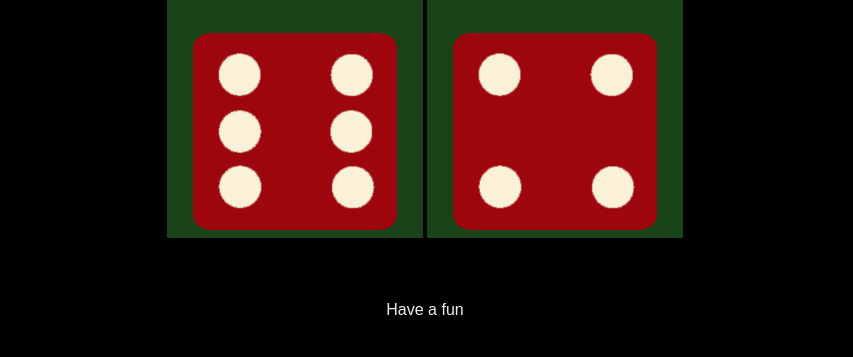
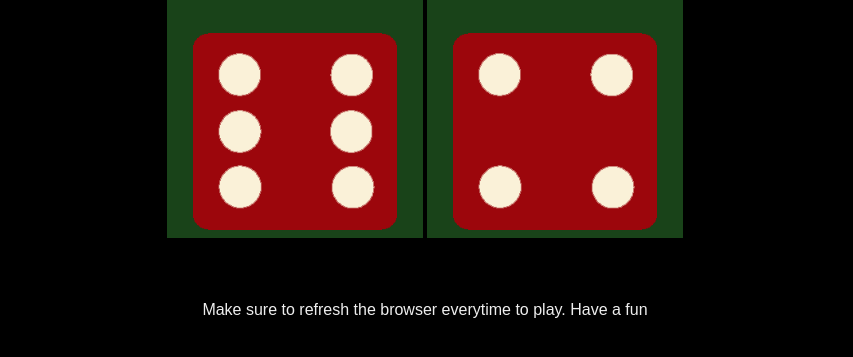
Before and after one commit to Ak7349/crazzy-mind, a plain HTML site: page index.html in a window 1280 px wide. Shown: the part 245-602 px from the top of the page, without its empty margins (215-1068 px from the left). Drawn offline with Linux system fonts and the light colour scheme; a web font is replaced by a local one.

Commit message:
Update index.html

```diff
--- a/index.html
+++ b/index.html
@@ -25,7 +25,7 @@
       </div>
     </div>
 
-    <footer>Have a fun</footer>
+    <footer>Make sure to refresh the browser everytime to play. Have a fun</footer>
     <script src="index.js" charset="utf-8"></script>
   </body>
 </html>
```
